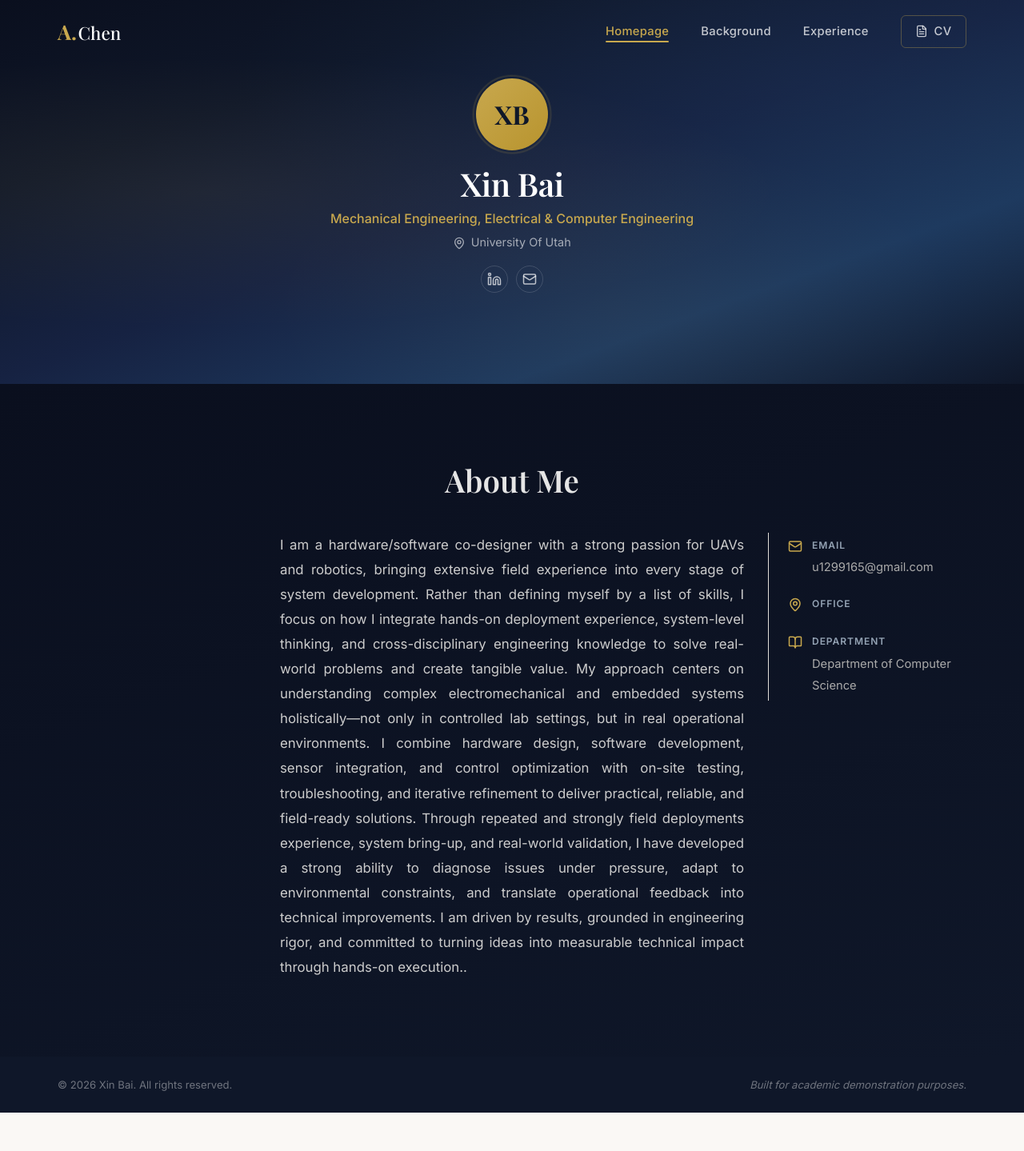
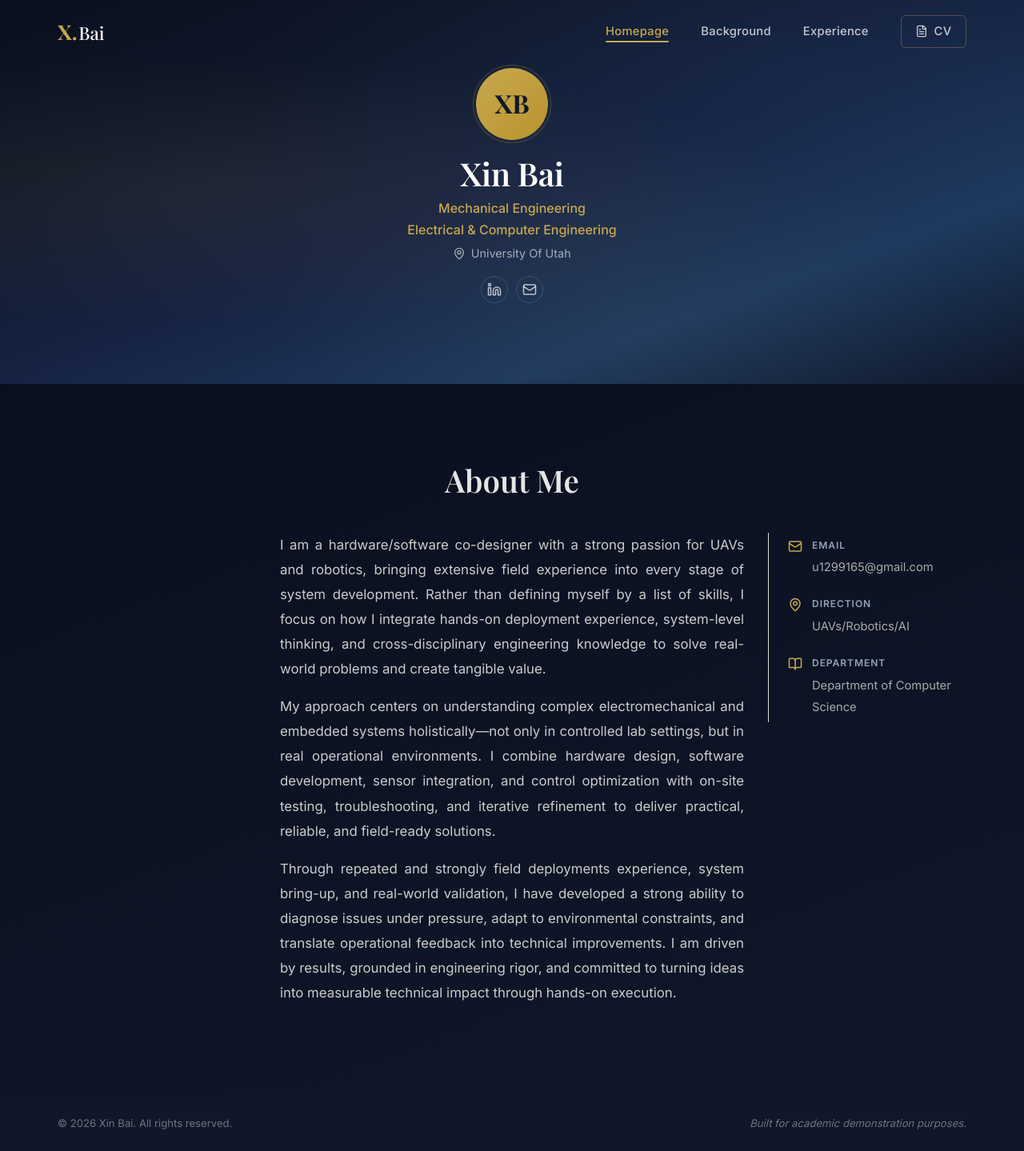
Before and after one commit to xinbai-ee/xinbai-ee.github.io, a React (Vite) app: page / in a window 1280 px wide. Shown: the whole page at 80% size. Before the commit the page ends 1391 px from the top, so only its background shows below. Built offline with nearby package versions, Linux system fonts and the light colour scheme; a web font is replaced by a local one.

Commit message:
feat: support html

```diff
--- a/package.json
+++ b/package.json
@@ -10,6 +10,7 @@
     "preview": "vite preview"
   },
   "dependencies": {
+    "dompurify": "^3.2.2",
     "@gsap/react": "^2.1.2",
     "framer-motion": "^12.33.0",
     "gsap": "^3.14.2",
--- a/src/components/ArcDialTimeline.jsx
+++ b/src/components/ArcDialTimeline.jsx
@@ -5,6 +5,7 @@ import { ScrollToPlugin } from "gsap/ScrollToPlugin";
 import { useGSAP } from "@gsap/react";
 import { Link } from "react-router-dom";
 import { MapPin, ArrowRight } from "lucide-react";
+import SafeHtml from "./SafeHtml";
 
 gsap.registerPlugin(ScrollTrigger, ScrollToPlugin);
 
@@ -357,7 +358,7 @@ const ArcDialTimeline = ({ events, detailPath }) => {
                   <span>{event.institution}</span>
                 </div>
               )}
-              <p className="card-description">{event.description}</p>
+              <SafeHtml html={event.description} tagName="p" className="card-description" />
               {event.tags && (
                 <div className="card-tags">
                   {event.tags.map((tag, j) => (
--- a/src/components/Navbar.jsx
+++ b/src/components/Navbar.jsx
@@ -2,6 +2,7 @@ import { NavLink } from "react-router-dom";
 import { FileText, Menu, X } from "lucide-react";
 import { useState, useEffect } from "react";
 import "./Navbar.css";
+import { personalData } from "../data/personalData";
 
 const Navbar = () => {
   const [isScrolled, setIsScrolled] = useState(false);
@@ -17,8 +18,8 @@ const Navbar = () => {
     <nav className={`navbar ${isScrolled ? "scrolled" : ""}`}>
       <div className="nav-container">
         <NavLink to="/" className="nav-logo">
-          <span className="logo-accent">A.</span>
-          <span className="logo-text">Chen</span>
+          <span className="logo-accent">{personalData.firstName[0]}.</span>
+          <span className="logo-text">{personalData.lastName}</span>
         </NavLink>
 
         <button
--- /dev/null
+++ b/src/components/SafeHtml.jsx
@@ -0,0 +1,22 @@
+import DOMPurify from 'dompurify'
+
+/**
+ * Renders HTML content safely (sanitized with DOMPurify).
+ * Use for bio, descriptions, and other text fields that may contain HTML.
+ *
+ * @param {string} html - HTML string (plain text is also valid)
+ * @param {string} tagName - Wrapper element (default 'div')
+ * @param {string} className - Optional class name
+ */
+const SafeHtml = ({ html, tagName = 'div', className }) => {
+  if (html == null || html === '') return null
+  const Tag = tagName
+  const sanitized = DOMPurify.sanitize(html, {
+    ALLOWED_TAGS: ['p', 'br', 'strong', 'em', 'b', 'i', 'a', 'ul', 'ol', 'li', 'span', 'h2', 'h3'],
+    ALLOWED_ATTR: ['href', 'target', 'rel'],
+    ADD_ATTR: ['target'],
+  })
+  return <Tag className={className} dangerouslySetInnerHTML={{ __html: sanitized }} />
+}
+
+export default SafeHtml
--- a/src/data/personalData.js
+++ b/src/data/personalData.js
@@ -2,17 +2,15 @@ export const personalData = {
   name: "Xin Bai",
   firstName: "Xin",
   lastName: "Bai",
-  title: "Mechanical Engineering, Electrical & Computer Engineering",
+  title: "Mechanical Engineering<br>Electrical & Computer Engineering",
   institution: "University Of Utah",
   department: "Department of Computer Science",
   email: "u1299165@gmail.com",
   phone: "+1 (801) 600-6681",
   direction: "UAVs/Robotics/AI",
-  bio: `I am a hardware/software co-designer with a strong passion for UAVs and robotics, bringing extensive field experience into every stage of system development. Rather than defining myself by a list of skills, I focus on how I integrate hands-on deployment experience, system-level thinking, and cross-disciplinary engineering knowledge to solve real-world problems and create tangible value.
-
-My approach centers on understanding complex electromechanical and embedded systems holistically—not only in controlled lab settings, but in real operational environments. I combine hardware design, software development, sensor integration, and control optimization with on-site testing, troubleshooting, and iterative refinement to deliver practical, reliable, and field-ready solutions.
-
-Through repeated and strongly field deployments experience, system bring-up, and real-world validation, I have developed a strong ability to diagnose issues under pressure, adapt to environmental constraints, and translate operational feedback into technical improvements. I am driven by results, grounded in engineering rigor, and committed to turning ideas into measurable technical impact through hands-on execution..`,
+  bio: `I am a hardware/software co-designer with a strong passion for UAVs and robotics, bringing extensive field experience into every stage of system development. Rather than defining myself by a list of skills, I focus on how I integrate hands-on deployment experience, system-level thinking, and cross-disciplinary engineering knowledge to solve real-world problems and create tangible value.\n
+My approach centers on understanding complex electromechanical and embedded systems holistically—not only in controlled lab settings, but in real operational environments. I combine hardware design, software development, sensor integration, and control optimization with on-site testing, troubleshooting, and iterative refinement to deliver practical, reliable, and field-ready solutions.\n
+Through repeated and strongly field deployments experience, system bring-up, and real-world validation, I have developed a strong ability to diagnose issues under pressure, adapt to environmental constraints, and translate operational feedback into technical improvements. I am driven by results, grounded in engineering rigor, and committed to turning ideas into measurable technical impact through hands-on execution.`,
   shortBio: "Researching the intersection of machine learning, NLP, and human-computer interaction to build interpretable AI systems.",
 
   socialLinks: [
--- a/src/pages/Background.jsx
+++ b/src/pages/Background.jsx
@@ -11,6 +11,7 @@ import {
 import { timelineEvents } from "../data/timelineData";
 import { projects } from "../data/projectsData";
 import ArcDialTimeline from "../components/ArcDialTimeline";
+import SafeHtml from "../components/SafeHtml";
 import "./Background.css";
 
 gsap.registerPlugin(ScrollTrigger);
@@ -122,7 +123,7 @@ const ProjectsSection = () => {
                     </span>
                   )}
                 </div>
-                <p className="project-description">{project.description}</p>
+                <SafeHtml html={project.description} tagName="p" className="project-description" />
                 <div className="project-tech">
                   {project.technologies.map((tech, j) => (
                     <span key={j} className="tech-tag">
--- a/src/pages/BackgroundDetail.jsx
+++ b/src/pages/BackgroundDetail.jsx
@@ -1,6 +1,7 @@
 import { useParams, Link } from "react-router-dom";
 import { MapPin, ArrowLeft } from "lucide-react";
 import { timelineEvents } from "../data/timelineData";
+import SafeHtml from "../components/SafeHtml";
 import "./BackgroundDetail.css";
 
 const BackgroundDetail = () => {
@@ -52,7 +53,7 @@ const BackgroundDetail = () => {
             </div>
           )}
           <div className="detail-description">
-            <p>{event.description}</p>
+            <SafeHtml html={event.description} tagName="div" />
           </div>
           {event.tags && event.tags.length > 0 && (
             <div className="detail-tags">
--- a/src/pages/ExperienceDetail.jsx
+++ b/src/pages/ExperienceDetail.jsx
@@ -1,6 +1,7 @@
 import { useParams, Link } from "react-router-dom";
 import { MapPin, ArrowLeft } from "lucide-react";
 import { experienceEvents } from "../data/experienceData";
+import SafeHtml from "../components/SafeHtml";
 import "./BackgroundDetail.css";
 
 const ExperienceDetail = () => {
@@ -52,7 +53,7 @@ const ExperienceDetail = () => {
             </div>
           )}
           <div className="detail-description">
-            <p>{event.description}</p>
+            <SafeHtml html={event.description} tagName="div" />
           </div>
           {event.tags && event.tags.length > 0 && (
             <div className="detail-tags">
--- a/src/pages/Homepage.css
+++ b/src/pages/Homepage.css
@@ -211,12 +211,13 @@
   text-align: center;
 }
 
+.about-text-content,
 .about-text p {
   max-width: 580px;
   font-size: 1.05rem;
   line-height: 1.85;
   color: #ccc;
-  margin: 0 auto;
+  margin: 0 auto 1rem;
   text-align: justify;
 }
 
--- a/src/pages/Homepage.jsx
+++ b/src/pages/Homepage.jsx
@@ -20,6 +20,7 @@ import {
   Calendar,
 } from 'lucide-react'
 import { personalData } from '../data/personalData'
+import SafeHtml from '../components/SafeHtml'
 import './Homepage.css'
 
 gsap.registerPlugin(ScrollTrigger)
@@ -100,7 +101,7 @@ const HeroSection = () => {
         </div>
 
         <h1 className="hero-name">{personalData.name}</h1>
-        <p className="hero-title-text">{personalData.title}</p>
+        <SafeHtml html={personalData.title} tagName="p" className="hero-title-text" />
         <p className="hero-institution">
           <MapPin size={16} />
           {personalData.institution}
@@ -168,7 +169,9 @@ const AboutSection = () => {
         <h2 className="section-title">About Me</h2>
         <div className="about-grid">
           <div className="about-text">
-            <p>{personalData.bio}</p>
+            {personalData.bio.split('\n').map((line) => (
+              <SafeHtml html={line} tagName="p" className="about-text-content" />
+            ))}
           </div>
           <div className="about-details">
             <div className="detail-item">
@@ -181,8 +184,8 @@ const AboutSection = () => {
             <div className="detail-item">
               <MapPin size={18} />
               <div>
-                <span className="detail-label">Office</span>
-                <span>{personalData.office}</span>
+                <span className="detail-label">Direction</span>
+                <span>{personalData.direction}</span>
               </div>
             </div>
             <div className="detail-item">
@@ -221,7 +224,7 @@ const InterestsSection = () => {
     <section className="interests-section" ref={sectionRef}>
       <div className="section-container">
         <h2 className="section-title">Research Interests</h2>
-        <p className="section-subtitle">{personalData.shortBio}</p>
+        <SafeHtml html={personalData.shortBio} tagName="p" className="section-subtitle" />
         <div className="interests-grid">
           {personalData.researchInterests.map((interest, i) => {
             const Icon = interestIconMap[interest.icon] || Brain
@@ -231,7 +234,7 @@ const InterestsSection = () => {
                   <Icon size={24} />
                 </div>
                 <h3>{interest.title}</h3>
-                <p>{interest.description}</p>
+                <SafeHtml html={interest.description} tagName="p" />
               </div>
             )
           })}
@@ -275,7 +278,7 @@ const AchievementsSection = () => {
               </div>
               <div className="achievement-content">
                 <h3>{a.title}</h3>
-                <p>{a.description}</p>
+                <SafeHtml html={a.description} tagName="p" />
               </div>
             </div>
           ))}
@@ -317,7 +320,7 @@ const NewsSection = () => {
                 <Calendar size={14} />
                 {item.date}
               </span>
-              <p className="news-text">{item.text}</p>
+              <SafeHtml html={item.text} tagName="p" className="news-text" />
             </div>
           ))}
         </div>
```
Also changed, not shown: 1 other file (tests, documents, lock files or other folders).
